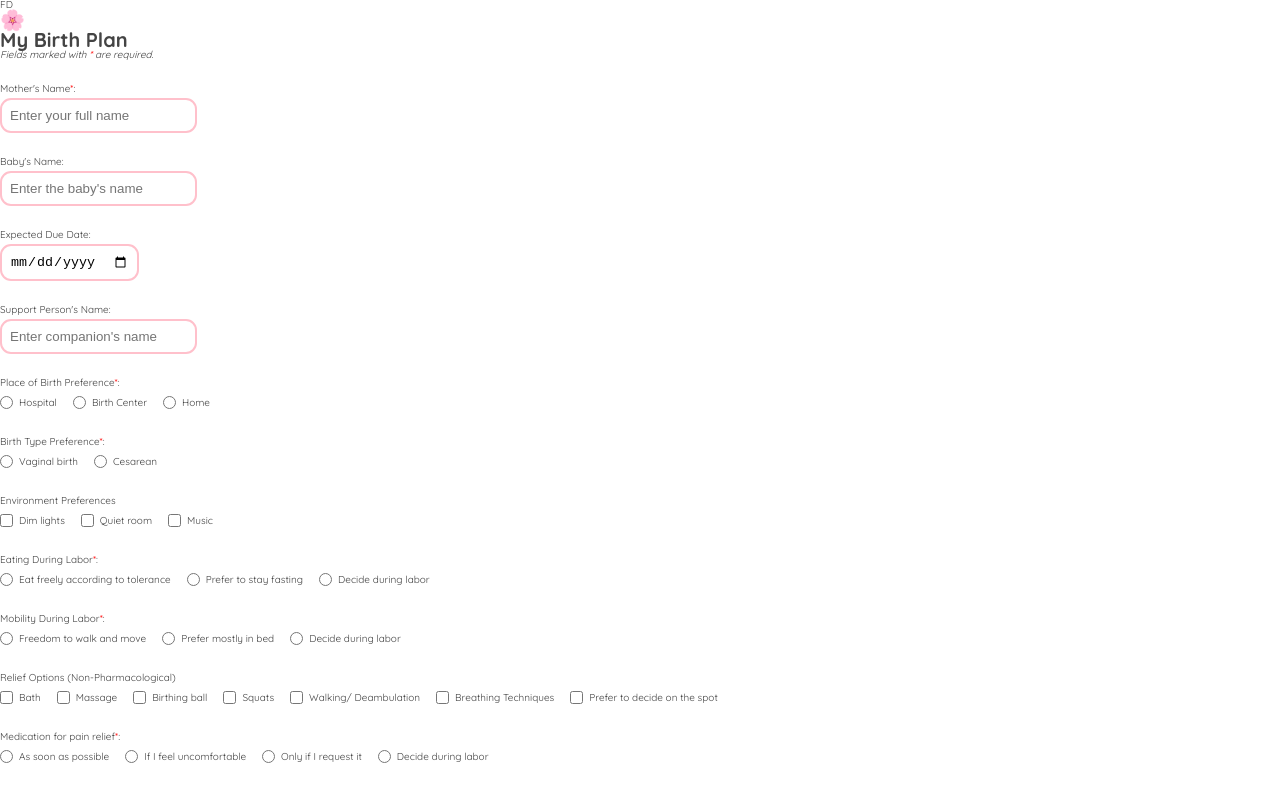
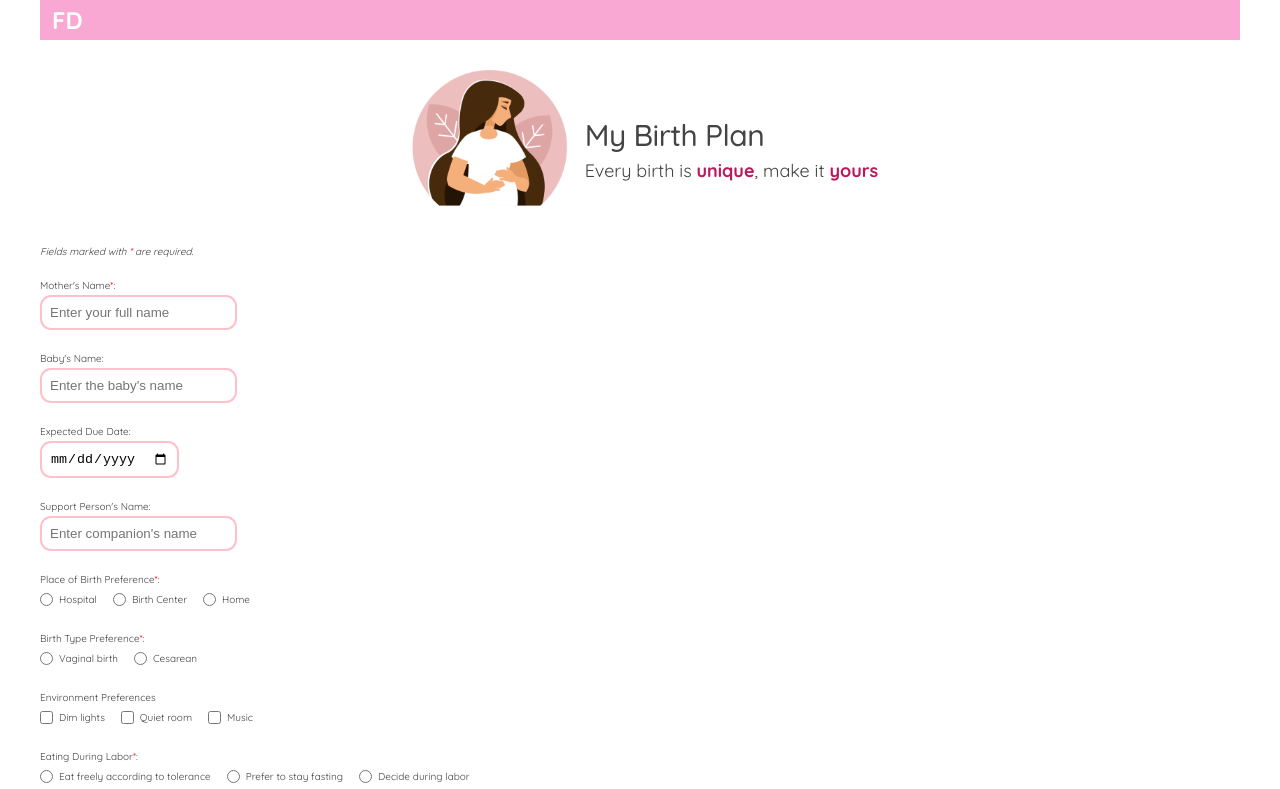
Before and after one commit to fernandodestefani/myBirthPlan, a React (Vite) app: page / in a window 1280 px wide. Shown: the top 789 px of the page. Built offline with nearby package versions, Linux system fonts and the light colour scheme.

Commit message:
update header and logo appearance

```diff
--- a/index.html
+++ b/index.html
@@ -4,7 +4,7 @@
     <meta charset="UTF-8" />
 
     <!-- Inserir favicon -->
-    <link rel="shortcut icon" href="favicon.ico" type="image/x-icon" />
+    <link rel="shortcut icon" href="public/img-header.png" type="image/x-icon" />
 
     <meta name="viewport" content="width=device-width, initial-scale=1.0" />
 
--- a/src/components/Header.jsx
+++ b/src/components/Header.jsx
@@ -1,8 +1,11 @@
 export function Header() {
   return (
-    <div>
-      <h1>🌸</h1>
-      <h1>My Birth Plan</h1>
-    </div>
+    <header className="header">
+      <img src="./img-header.png" alt="Pregnant woman holding her belly" className="header__img"/>
+      <div>
+        <h1 className="header__title">My Birth Plan</h1>
+        <h2 className="header__subtitle">Every birth is <strong>unique</strong>, make it <strong>yours</strong></h2>
+      </div>
+    </header>
   );
 }
--- a/src/components/Logo.jsx
+++ b/src/components/Logo.jsx
@@ -1,3 +1,3 @@
 export function Logo() {
-  return <div>FD</div>;
+  return <div className="logo">FD</div>;
 }
--- a/src/index.css
+++ b/src/index.css
@@ -44,11 +44,51 @@ body {
   line-height: 1;
   background-color: #fff;
   color:#444;
+  max-width: 120rem;
+  margin: 0 auto;
   /* overflow-x: hidden; */
 }
 
+.logo {
+  font-size: 24px;
+  font-weight: 800;
+  background-color: #f9a8d4;
+  color: #fff;
+  padding: 8px 12px;
+}
+
+.header {
+  display: flex;
+  align-items: center;
+  justify-content: center;
+  gap: 8px;
+  padding: 16px;
+}
+
+.header__img {
+  width: 175px;
+  height: auto;
+}
+
+.header__title {
+  font-size: 30px;
+  letter-spacing: -0.5px;
+  line-height: 1.8;
+  font-weight: 500;
+}
+
+.header__subtitle {
+  letter-spacing: 0.5;
+  font-weight: 400;
+  font-size: 18px;
+}
+
+.header__subtitle strong {
+  color: #be185d;
+}
+
 form {
-  margin: 0 auto;
+
 }
 
 form label {
```
Also changed, not shown: public/img-header.png (added).
